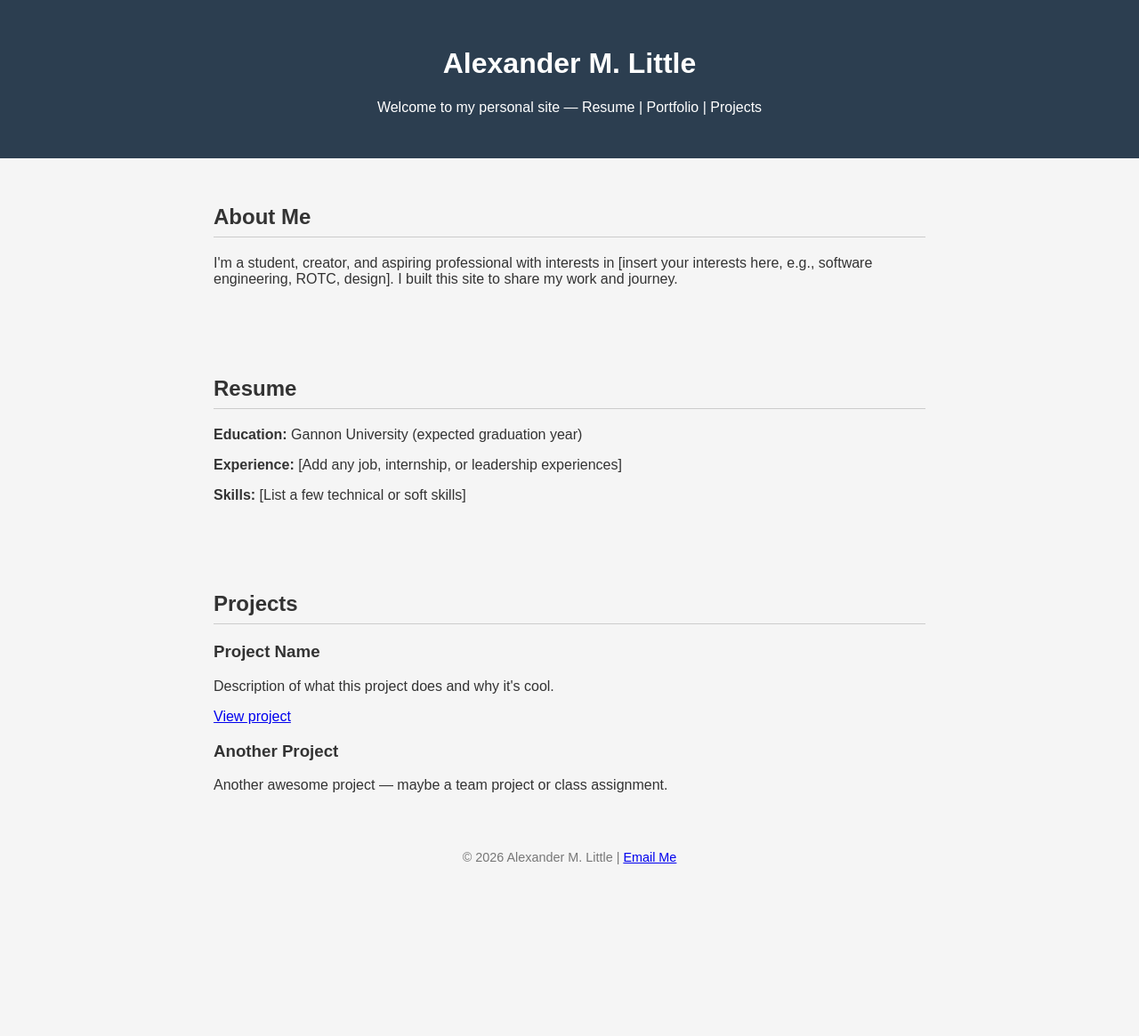
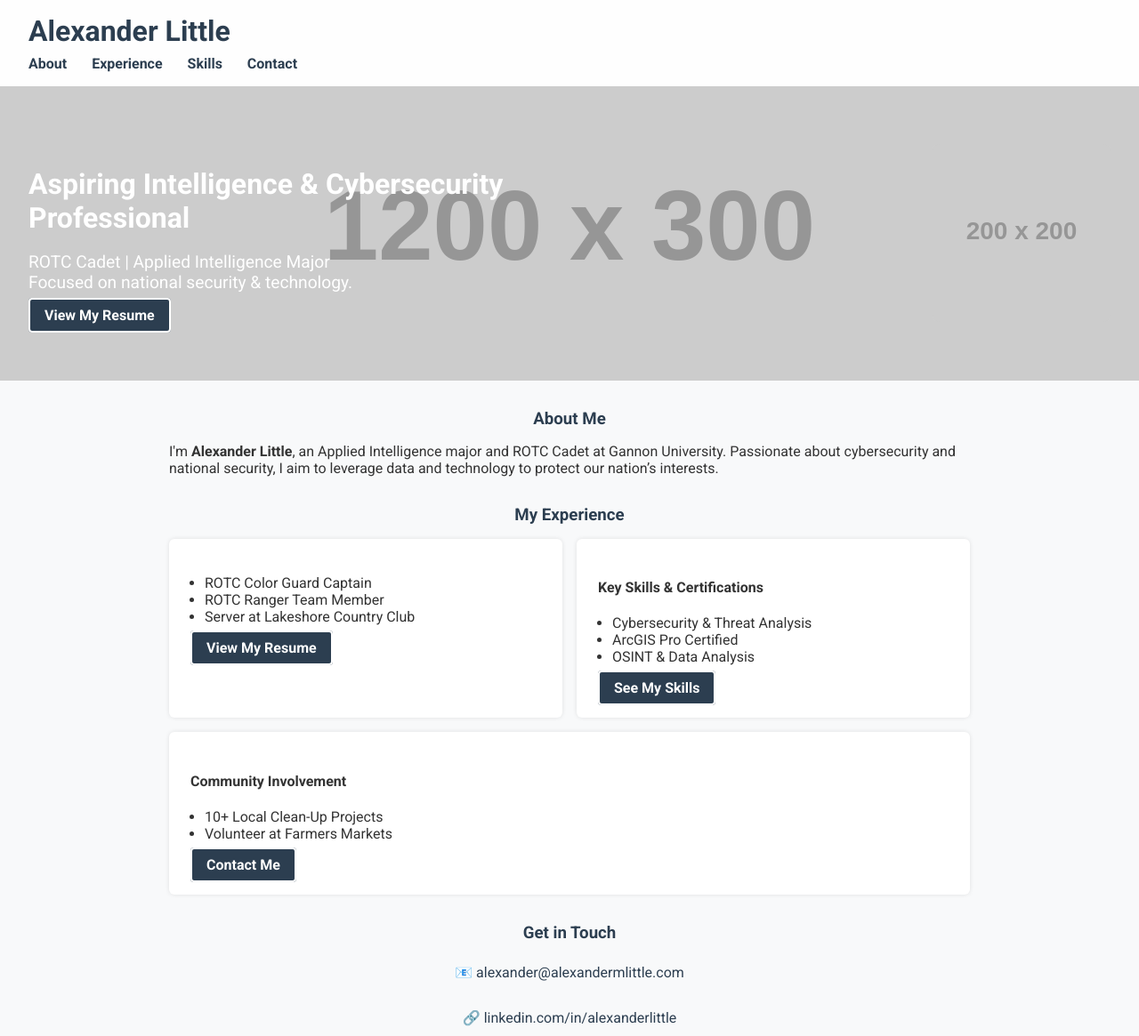
Before and after one commit to alexanderlil06/alexandermlittle.github.io, a plain HTML site: page index.html in a window 1280 px wide. Shown: the top 1165 px of the page at 89% size. Before the commit the page ends 988 px from the top, so only its background shows below. Drawn offline with Linux system fonts and the light colour scheme; placeholder pictures from the web are drawn by us.

Commit message:
Update index.html

```diff
--- a/index.html
+++ b/index.html
@@ -3,36 +3,102 @@
 <head>
   <meta charset="UTF-8" />
   <meta name="viewport" content="width=device-width, initial-scale=1.0"/>
-  <title>Alexander M. Little</title>
+  <title>Alexander Little</title>
+  <link href="https://fonts.googleapis.com/css2?family=Roboto:wght@400;700&display=swap" rel="stylesheet"/>
   <style>
     body {
-      font-family: sans-serif;
+      font-family: 'Roboto', sans-serif;
       margin: 0;
-      padding: 0;
-      background: #f5f5f5;
+      background: #f8f9fa;
       color: #333;
     }
     header {
+      background: #fefefe;
+      padding: 1rem 2rem;
+      box-shadow: 0 1px 5px rgba(0,0,0,0.1);
+    }
+    header h1 {
+      margin: 0;
+      font-size: 2rem;
+      color: #2c3e50;
+    }
+    nav {
+      margin-top: 0.5rem;
+    }
+    nav a {
+      margin-right: 1.5rem;
+      text-decoration: none;
+      color: #2c3e50;
+      font-weight: bold;
+    }
+    .hero {
+      display: flex;
+      align-items: center;
+      justify-content: space-between;
+      background: url('https://via.placeholder.com/1200x300') center/cover no-repeat;
+      color: white;
+      padding: 4rem 2rem;
+      background-color: #2c3e50;
+    }
+    .hero-content {
+      max-width: 600px;
+    }
+    .hero h2 {
+      font-size: 2rem;
+      margin-bottom: 0.5rem;
+    }
+    .hero p {
+      font-size: 1.2rem;
+      margin-bottom: 1rem;
+    }
+    .btn {
       background: #2c3e50;
       color: white;
-      padding: 2rem;
+      border: 2px solid white;
+      padding: 0.5rem 1rem;
+      text-decoration: none;
+      font-weight: bold;
+      border-radius: 4px;
+    }
+    section {
+      max-width: 900px;
+      margin: 2rem auto;
+      padding: 0 1rem;
+    }
+    h3 {
+      text-align: center;
+      margin-bottom: 1rem;
+      color: #2c3e50;
+    }
+    .columns {
+      display: flex;
+      flex-wrap: wrap;
+      gap: 1rem;
+      justify-content: space-between;
+    }
+    .card {
+      background: white;
+      padding: 1.5rem;
+      flex: 1;
+      min-width: 250px;
+      box-shadow: 0 0 5px rgba(0,0,0,0.1);
+      border-radius: 6px;
+    }
+    .card ul {
+      padding-left: 1rem;
+    }
+    .contact {
       text-align: center;
     }
-    section {
-      padding: 2rem;
-      max-width: 800px;
-      margin: auto;
-    }
-    h2 {
-      border-bottom: 1px solid #ccc;
-      padding-bottom: 0.5rem;
-    }
-    .project {
-      margin-bottom: 1rem;
+    .contact a {
+      display: inline-block;
+      margin: 0.5rem;
+      text-decoration: none;
+      color: #2c3e50;
     }
     footer {
       text-align: center;
-      padding: 1rem;
+      padding: 2rem;
       font-size: 0.9rem;
       color: #777;
     }
@@ -41,39 +107,74 @@
 <body>
 
   <header>
-    <h1>Alexander M. Little</h1>
-    <p>Welcome to my personal site — Resume | Portfolio | Projects</p>
+    <h1>Alexander Little</h1>
+    <nav>
+      <a href="#about">About</a>
+      <a href="#experience">Experience</a>
+      <a href="#skills">Skills</a>
+      <a href="#contact">Contact</a>
+    </nav>
   </header>
 
-  <section>
-    <h2>About Me</h2>
+  <div class="hero">
+    <div class="hero-content">
+      <h2>Aspiring Intelligence & Cybersecurity Professional</h2>
+      <p>ROTC Cadet | Applied Intelligence Major<br>Focused on national security & technology.</p>
+      <a class="btn" href="#">View My Resume</a>
+    </div>
+    <img src="https://via.placeholder.com/200" alt="Alexander in uniform" style="border-radius: 8px; max-height: 250px;">
+  </div>
+
+  <section id="about">
+    <h3>About Me</h3>
     <p>
-      I'm a student, creator, and aspiring professional with interests in [insert your interests here, e.g., software engineering, ROTC, design]. I built this site to share my work and journey.
+      I'm <strong>Alexander Little</strong>, an Applied Intelligence major and ROTC Cadet at Gannon University. Passionate about cybersecurity and national security, I aim to leverage data and technology to protect our nation’s interests.
     </p>
   </section>
 
-  <section>
-    <h2>Resume</h2>
-    <p><strong>Education:</strong> Gannon University (expected graduation year)</p>
-    <p><strong>Experience:</strong> [Add any job, internship, or leadership experiences]</p>
-    <p><strong>Skills:</strong> [List a few technical or soft skills]</p>
+  <section id="experience">
+    <h3>My Experience</h3>
+    <div class="columns">
+      <div class="card">
+        <ul>
+          <li>ROTC Color Guard Captain</li>
+          <li>ROTC Ranger Team Member</li>
+          <li>Server at Lakeshore Country Club</li>
+        </ul>
+        <a class="btn" href="#">View My Resume</a>
+      </div>
+
+      <div class="card">
+        <h4>Key Skills & Certifications</h4>
+        <ul>
+          <li>Cybersecurity & Threat Analysis</li>
+          <li>ArcGIS Pro Certified</li>
+          <li>OSINT & Data Analysis</li>
+        </ul>
+        <a class="btn" href="#">See My Skills</a>
+      </div>
+
+      <div class="card">
+        <h4>Community Involvement</h4>
+        <ul>
+          <li>10+ Local Clean-Up Projects</li>
+          <li>Volunteer at Farmers Markets</li>
+        </ul>
+        <a class="btn" href="#">Contact Me</a>
+      </div>
+    </div>
   </section>
 
-  <section>
-    <h2>Projects</h2>
-    <div class="project">
-      <h3>Project Name</h3>
-      <p>Description of what this project does and why it's cool.</p>
-      <a href="#">View project</a>
-    </div>
-    <div class="project">
-      <h3>Another Project</h3>
-      <p>Another awesome project — maybe a team project or class assignment.</p>
+  <section id="contact">
+    <h3>Get in Touch</h3>
+    <div class="contact">
+      <p><a href="mailto:alexander@alexandermlittle.com">📧 alexander@alexandermlittle.com</a></p>
+      <p><a href="https://linkedin.com/in/alexanderlittle" target="_blank">🔗 linkedin.com/in/alexanderlittle</a></p>
     </div>
   </section>
 
   <footer>
-    © 2026 Alexander M. Little | <a href="mailto:alexander@alexandermlittle.com">Email Me</a>
+    © 2026 Alexander M. Little | All rights reserved.
   </footer>
 
 </body>
```
